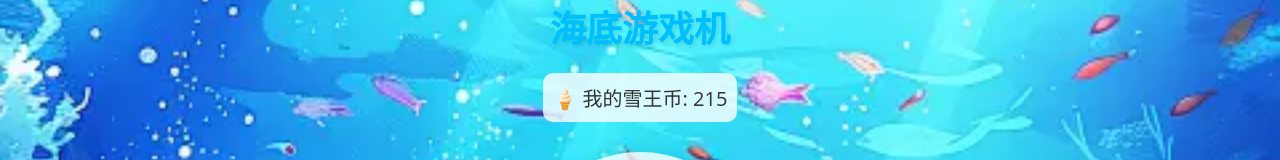
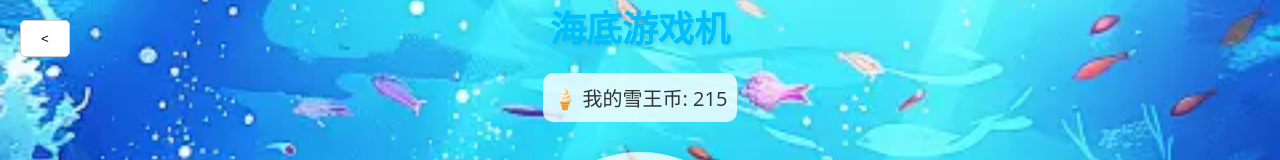
Before and after one commit to EnvySage/Mixue, a Vue app: page /daily in a window 1280 px wide. Shown: the top 160 px of the page. Built offline with nearby package versions, Linux system fonts and the light colour scheme; a small style sheet from the web is missing.

Commit message:
添加返回按钮

```diff
--- a/src/views/MainView/DailyView.vue
+++ b/src/views/MainView/DailyView.vue
@@ -1,5 +1,6 @@
 <template>
     <div class="game-machine">
+        <button @click="goBack" class="back-button">&lt;</button>
         <h1 class="title">海底游戏机</h1>
         <div class="coin-display">
             <span class="coin-icon">🍦</span>我的雪王币: {{ coins }}
@@ -31,7 +32,12 @@
 
 <script setup>
 import { ref } from 'vue';
+import { useRouter } from 'vue-router';
 
+const router = useRouter();
+const goBack = () => {
+    router.back();
+};
 const coins = ref(215);
 const prizes = [
     '雪王流光杯',
@@ -100,6 +106,18 @@ const startDrawing = () => {
     flex-direction: column;
     justify-content: center;
     align-items: center;
+    position: relative;
+}
+
+.back-button {
+    position: absolute;
+    top: 20px;
+    left: 20px;
+    padding: 10px 20px;
+    background-color: #fff;
+    border: 1px solid #ccc;
+    border-radius: 5px;
+    cursor: pointer;
 }
 
 .prize-frame {
```
